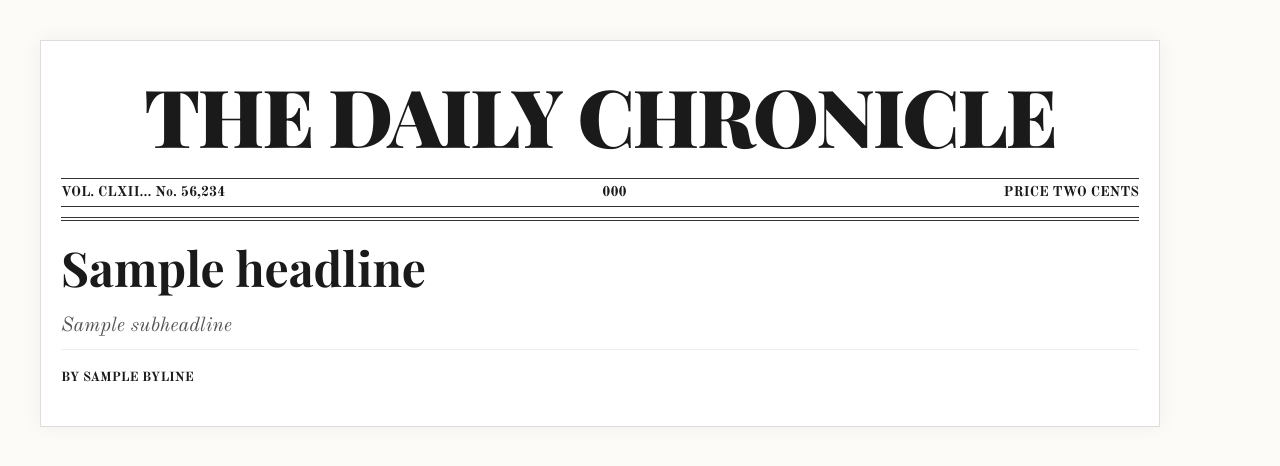
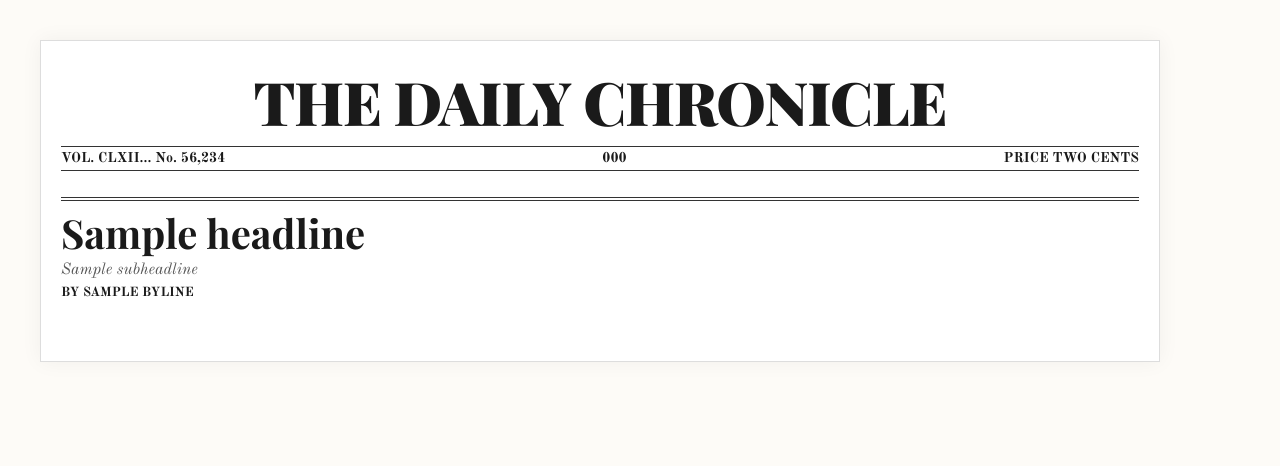
Before and after one commit to Mohitroyal/News-Backend, a Python web app: template app/renderer/templates/classic.html in a window 1280 px wide. Shown: the top 466 px of the page. Run offline with Jinja, Linux system fonts and the light colour scheme; the template is opened without the code that fills it: most values are stand-ins (such as "Sample title", 1, 10 or a date in 2020).

Commit message:
fix: resolve alignment issues and overlapping text/images in newspaper compositor

```diff
--- a/app/renderer/templates/classic.html
+++ b/app/renderer/templates/classic.html
@@ -11,7 +11,7 @@
             font-family: 'Old Standard TT', serif;
             margin: 0;
             padding: 40px;
-            width: 1120px; /* Standard broadsheet ratio */
+            width: 1120px;
         }
 
         .newspaper-container {
@@ -21,20 +21,14 @@
             box-shadow: 0 0 20px rgba(0,0,0,0.05);
         }
 
-        header {
-            text-align: center;
-            border-bottom: 4px double #333;
-            margin-bottom: 20px;
-            padding-bottom: 10px;
-        }
-
         .masthead {
             font-family: 'Playfair Display', serif;
-            font-size: 80px;
+            font-size: 60px;
             font-weight: 900;
             text-transform: uppercase;
             margin: 0;
-            letter-spacing: -2px;
+            letter-spacing: -1px;
+            text-align: center;
         }
 
         .meta-info {
@@ -42,34 +36,25 @@
             justify-content: space-between;
             border-top: 1px solid #333;
             border-bottom: 1px solid #333;
-            padding: 5px 0;
+            padding: 3px 0;
             font-size: 14px;
             font-weight: bold;
-            margin-top: 10px;
+            margin-top: 5px;
         }
 
         .headline {
             font-family: 'Playfair Display', serif;
-            font-size: 48px;
+            font-size: 40px;
             line-height: 1.1;
-            margin: 20px 0 10px 0;
+            margin: 0;
             text-align: left;
         }
 
         .subheadline {
-            font-size: 20px;
+            font-size: 17px;
             font-style: italic;
             color: #555;
-            margin-bottom: 20px;
-            border-bottom: 1px solid #eee;
-            padding-bottom: 10px;
-        }
-
-        .columns {
-            display: grid;
-            grid-template-columns: 1fr 1fr;
-            gap: 30px;
-            text-align: justify;
+            margin: 0;
         }
 
         .paragraph {
@@ -78,42 +63,34 @@
             font-size: 17px;
         }
 
-        .paragraph:first-of-type::first-letter {
-            float: left;
-            font-size: 60px;
-            line-height: 1;
-            padding-right: 8px;
-            font-weight: bold;
-        }
-
         .byline {
             font-weight: bold;
             text-transform: uppercase;
-            margin-bottom: 20px;
+            margin: 0;
             font-size: 13px;
-        }
-
-        .dateline {
-            font-weight: bold;
-            margin-right: 10px;
         }
     </style>
 </head>
 <body>
     <div class="newspaper-container">
-        <header>
+        <!-- Fixed Header Area: 140px -->
+        <div class="header-block" style="height: 140px; overflow: hidden; border-bottom: 4px double #333; margin-bottom: 10px; box-sizing: border-box;">
+            <header style="margin: 0; padding: 0; border: none;">
                 <h1 class="masthead">THE DAILY CHRONICLE</h1>
-            <div class="meta-info">
+                <div class="meta-info" style="margin-top: 5px;">
                     <span>VOL. CLXII... No. 56,234</span>
                     <span>{{ dateline }}</span>
                     <span>PRICE TWO CENTS</span>
                 </div>
             </header>
+        </div>
 
-        <h2 class="headline">{{ headline }}</h2>
-        <p class="subheadline">{{ subheadline }}</p>
-
-        <div class="byline">By {{ byline }}</div>
+        <!-- Fixed Headline Area: 120px -->
+        <div class="headline-block" style="height: 120px; overflow: hidden; margin-bottom: 10px; box-sizing: border-box;">
+            <h2 class="headline" style="margin: 0 0 5px 0; font-size: 40px; line-height: 1.1;">{{ headline }}</h2>
+            <p class="subheadline" style="margin: 0 0 5px 0; font-size: 16px;">{{ subheadline }}</p>
+            <div class="byline" style="margin: 0;">By {{ byline }}</div>
+        </div>
 
         <div id="compositor-canvas"></div>
     </div>
```
Also changed, not shown: app/renderer/templates/bharath_reporter/template.html (+20 -19 lines), app/renderer/templates/master_layout.html (+16 -15 lines), app/renderer/templates/national_news/template.html (+21 -20 lines), app/renderer/templates/rti_express/template.html (+21 -20 lines), app/services/render_service.py (+10 -8 lines). Lines whose indentation alone changed are shown as unchanged.
